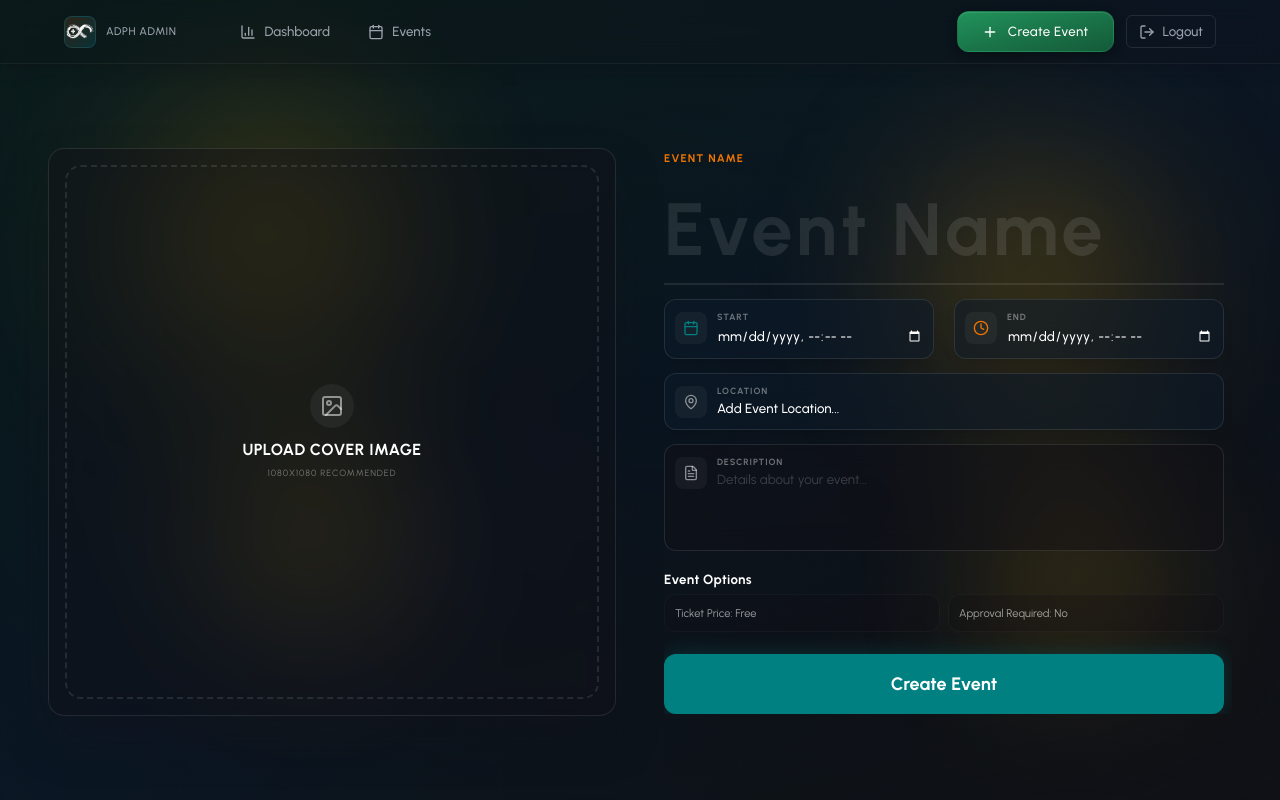
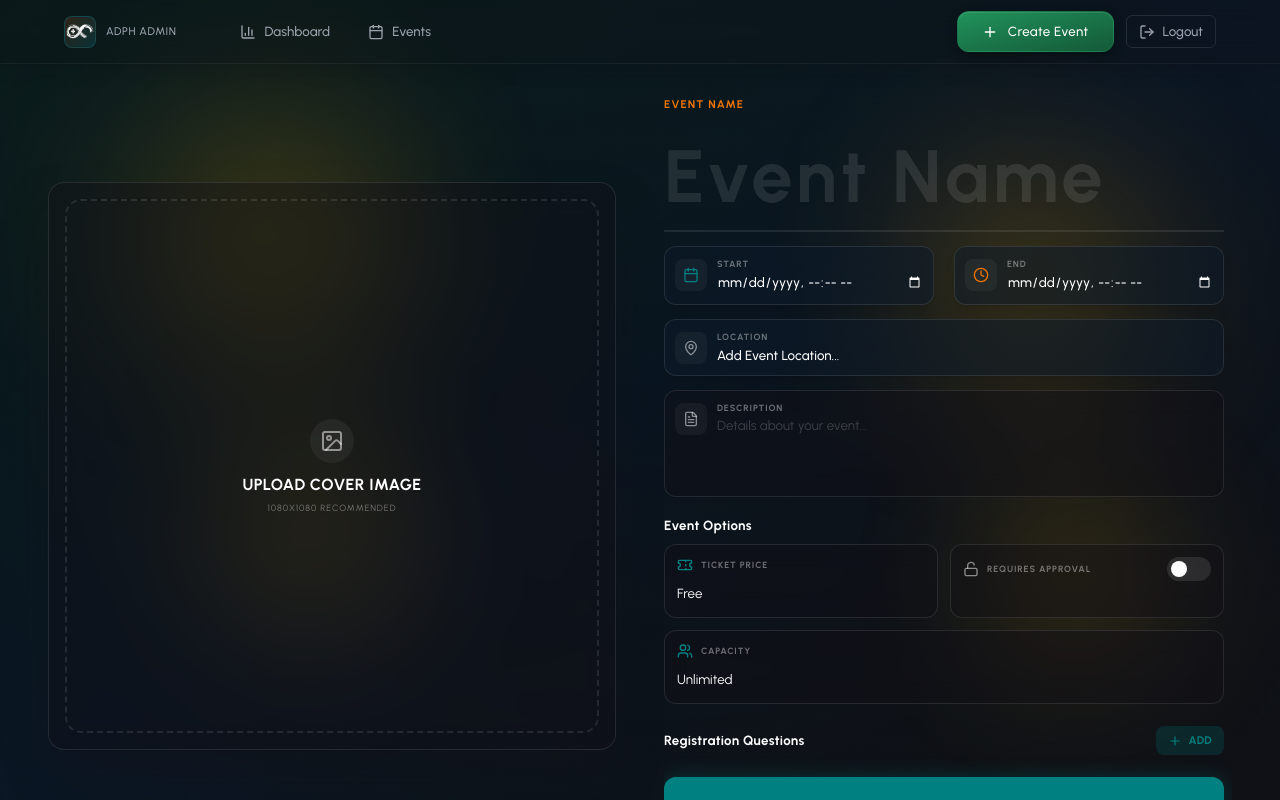
Before and after one commit to ArduinoDayPhilippines/registration-website, a Next.js app in the folder frontend/: page /create-event in a window 1280 px wide. Built offline with nearby package versions, Linux system fonts and the light colour scheme.

Commit message:
feat: enhance event creation form with additional fields and improved logging

```diff
--- a/frontend/src/app/create-event/action.ts
+++ b/frontend/src/app/create-event/action.ts
@@ -7,15 +7,29 @@ export async function createEvent(formData: FormData) {
   const title = formData.get("title") as string;
   const startDate = formData.get("startDate") as string;
   const startTime = formData.get("startTime") as string;
+  const endDate = formData.get("endDate") as string;
+  const endTime = formData.get("endTime") as string;
   const location = formData.get("location") as string;
   const description = formData.get("description") as string;
+  const coverImage = formData.get("coverImage") as string;
+  const ticketPrice = formData.get("ticketPrice") as string;
+  const requireApproval = formData.get("requireApproval") as string;
+  const capacity = formData.get("capacity") as string;
+  const registrationQuestions = formData.get("registrationQuestions") as string;
 
 
   console.log("Title:", title);
   console.log("Start Date:", startDate);
   console.log("Start Time:", startTime);
+  console.log("End Date:", endDate);
+  console.log("End Time:", endTime);
   console.log("Location:", location);
   console.log("Description:", description);
+  console.log("Cover Image:", coverImage ? "Uploaded" : "None");
+  console.log("Ticket Price:", ticketPrice);
+  console.log("Require Approval:", requireApproval);
+  console.log("Capacity:", capacity);
+  console.log("Registration Questions:", registrationQuestions);
 
   const slug = title.toLowerCase().replace(/[^a-z0-9]+/g, '-').replace(/(^-|-$)/g, '');
 
--- a/frontend/src/components/create-event/EventForm.tsx
+++ b/frontend/src/components/create-event/EventForm.tsx
@@ -86,8 +86,15 @@ export default function EventForm({
       data.append('title', formData.title);
       data.append('startDate', formData.startDate);
       data.append('startTime', formData.startTime);
+      data.append('endDate', formData.endDate || '');
+      data.append('endTime', formData.endTime || '');
       data.append('location', formData.location);
       data.append('description', formData.description || '');
+      data.append('coverImage', formData.coverImage || '');
+      data.append('ticketPrice', formData.ticketPrice || 'Free');
+      data.append('requireApproval', formData.requireApproval ? 'true' : 'false');
+      data.append('capacity', formData.capacity || 'Unlimited');
+      data.append('registrationQuestions', JSON.stringify(formData.registrationQuestions || []));
 
 
       await createEvent(data);
@@ -217,17 +224,117 @@ export default function EventForm({
             </div>
           </div>
 
-          {/* Event Options (Visual Only for now as your Action doesn't handle these yet) */}
-          <div className="pt-2 space-y-2">
+          {/* Event Options */}
+          <div className="pt-2 space-y-3">
             <h3 className="text-sm font-urbanist font-bold text-white tracking-wide">Event Options</h3>
-            <div className="grid grid-cols-1 md:grid-cols-2 gap-2 opacity-60">
-                <div className="flex items-center justify-between p-2.5 rounded-xl bg-black/40 border border-white/5">
-                  <span className="text-white text-xs">Ticket Price: {formData.ticketPrice}</span>
+
+            <div className="grid grid-cols-1 md:grid-cols-2 gap-3">
+              {/* Ticket Price */}
+              <div className="bg-black/40 backdrop-blur-md border border-white/10 rounded-xl p-3 hover:border-primary/30 transition-all group focus-within:border-primary">
+                <div className="flex items-center gap-2 mb-2">
+                  <Ticket className="w-4 h-4 text-primary" />
+                  <label className="text-[9px] text-white/40 uppercase tracking-widest font-bold">Ticket Price</label>
                 </div>
-                <div className="flex items-center justify-between p-2.5 rounded-xl bg-black/40 border border-white/5">
-                  <span className="text-white text-xs">Approval Required: {formData.requireApproval ? 'Yes' : 'No'}</span>
+                <input
+                  type="text"
+                  placeholder="Free"
+                  value={formData.ticketPrice}
+                  onChange={(e) => updateField('ticketPrice', e.target.value)}
+                  className="bg-transparent border-none outline-none text-sm focus:ring-0 w-full p-0 placeholder-white/40 text-white"
+                />
+              </div>
+
+              {/* Requires Approval */}
+              <div className="bg-black/40 backdrop-blur-md border border-white/10 rounded-xl p-3 hover:border-primary/30 transition-all">
+                <div className="flex items-center justify-between">
+                  <div className="flex items-center gap-2">
+                    {formData.requireApproval ? (
+                      <Lock className="w-4 h-4 text-secondary" />
+                    ) : (
+                      <LockOpen className="w-4 h-4 text-white/50" />
+                    )}
+                    <label className="text-[9px] text-white/40 uppercase tracking-widest font-bold">Requires Approval</label>
+                  </div>
+                  <button
+                    type="button"
+                    onClick={() => updateField('requireApproval', !formData.requireApproval)}
+                    className={`relative inline-flex h-6 w-11 items-center rounded-full transition-colors ${
+                      formData.requireApproval ? 'bg-secondary' : 'bg-white/10'
+                    }`}
+                  >
+                    <span
+                      className={`inline-block h-4 w-4 transform rounded-full bg-white transition-transform ${
+                        formData.requireApproval ? 'translate-x-6' : 'translate-x-1'
+                      }`}
+                    />
+                  </button>
                 </div>
+              </div>
             </div>
+
+            {/* Capacity */}
+            <div className="bg-black/40 backdrop-blur-md border border-white/10 rounded-xl p-3 hover:border-primary/30 transition-all group focus-within:border-primary">
+              <div className="flex items-center gap-2 mb-2">
+                <Users className="w-4 h-4 text-primary" />
+                <label className="text-[9px] text-white/40 uppercase tracking-widest font-bold">Capacity</label>
+              </div>
+              <input
+                type="text"
+                placeholder="Unlimited"
+                value={formData.capacity}
+                onChange={(e) => updateField('capacity', e.target.value)}
+                className="bg-transparent border-none outline-none text-sm focus:ring-0 w-full p-0 placeholder-white/40 text-white"
+              />
+            </div>
+          </div>
+
+          {/* Registration Questions */}
+          <div className="pt-2 space-y-3">
+            <div className="flex items-center justify-between">
+              <h3 className="text-sm font-urbanist font-bold text-white tracking-wide">Registration Questions</h3>
+              <button
+                type="button"
+                onClick={addQuestion}
+                className="flex items-center gap-1.5 px-3 py-1.5 rounded-lg bg-primary/20 hover:bg-primary/30 text-primary text-xs font-bold uppercase tracking-wide transition-colors"
+              >
+                <Plus className="w-3.5 h-3.5" />
+                Add
+              </button>
+            </div>
+
+            {formData.registrationQuestions?.map((question: Question) => (
+              <div key={question.id} className="bg-black/40 backdrop-blur-md border border-white/10 rounded-xl p-3 hover:border-primary/30 transition-all group">
+                <div className="flex items-start gap-2.5 mb-3">
+                  <div className="p-1.5 bg-white-50/5 rounded-lg mt-0.5">
+                    <HelpCircle className="w-3.5 h-3.5 text-white/50" />
+                  </div>
+                  <input
+                    type="text"
+                    placeholder="Type your question here..."
+                    value={question.question}
+                    onChange={(e) => updateQuestion(question.id, 'question', e.target.value)}
+                    className="bg-transparent border-none outline-none text-sm focus:ring-0 flex-1 p-0 placeholder-white/30 text-white"
+                  />
+                  <button
+                    type="button"
+                    onClick={() => removeQuestion(question.id)}
+                    className="p-1.5 hover:bg-red-500/20 rounded-lg transition-colors"
+                  >
+                    <Trash2 className="w-4 h-4 text-red-400" />
+                  </button>
+                </div>
+
+                <div className="flex items-center gap-2 pl-8">
+                  <input
+                    type="checkbox"
+                    checked={question.required}
+                    onChange={(e) => updateQuestion(question.id, 'required', e.target.checked)}
+                    className="w-3.5 h-3.5 rounded bg-white/5 border-white/20 text-primary focus:ring-primary focus:ring-offset-0"
+                  />
+                  <label className="text-[10px] text-white/50 uppercase tracking-wider font-medium">Required</label>
+                </div>
+              </div>
+            ))}
           </div>
 
           {/* Submit Button */}
```
